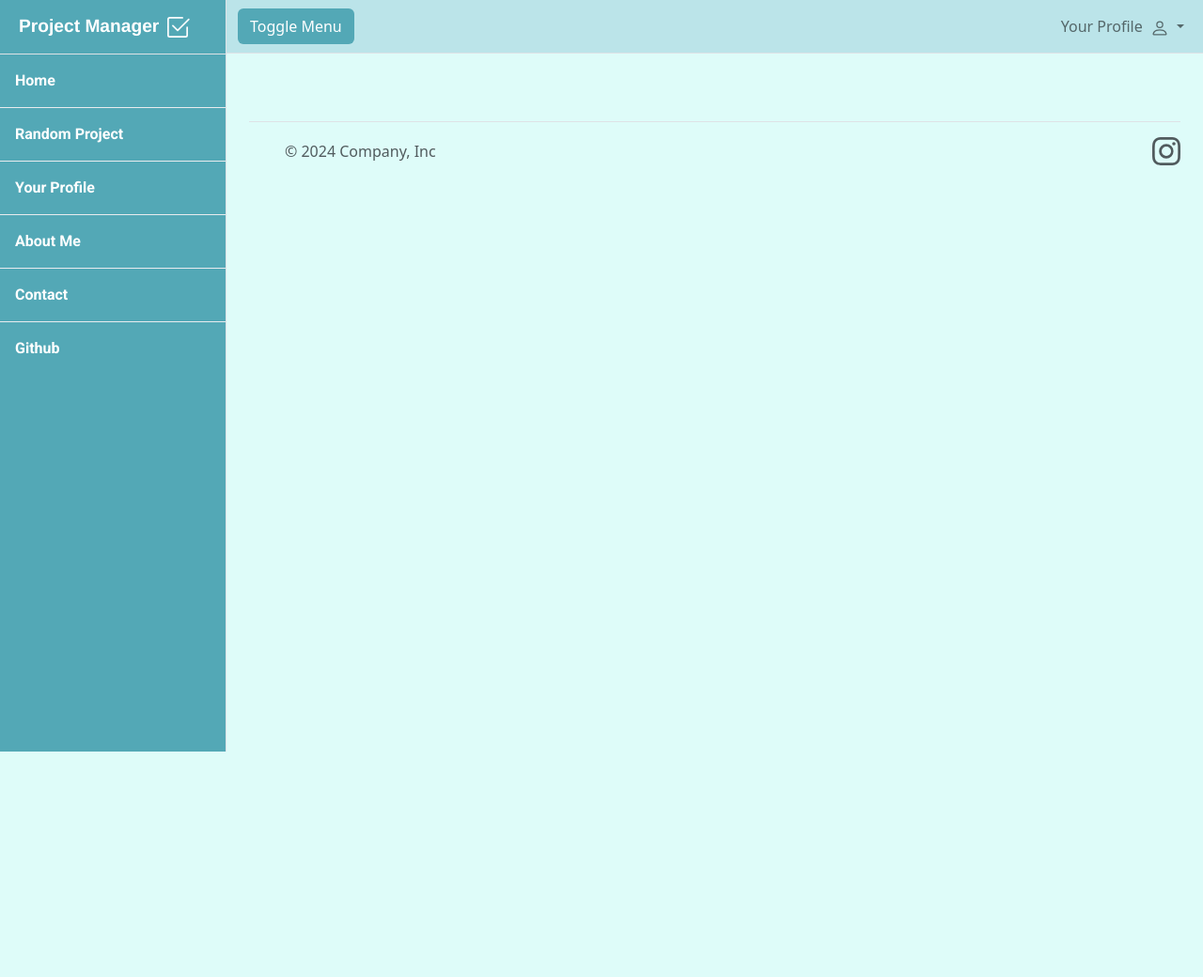
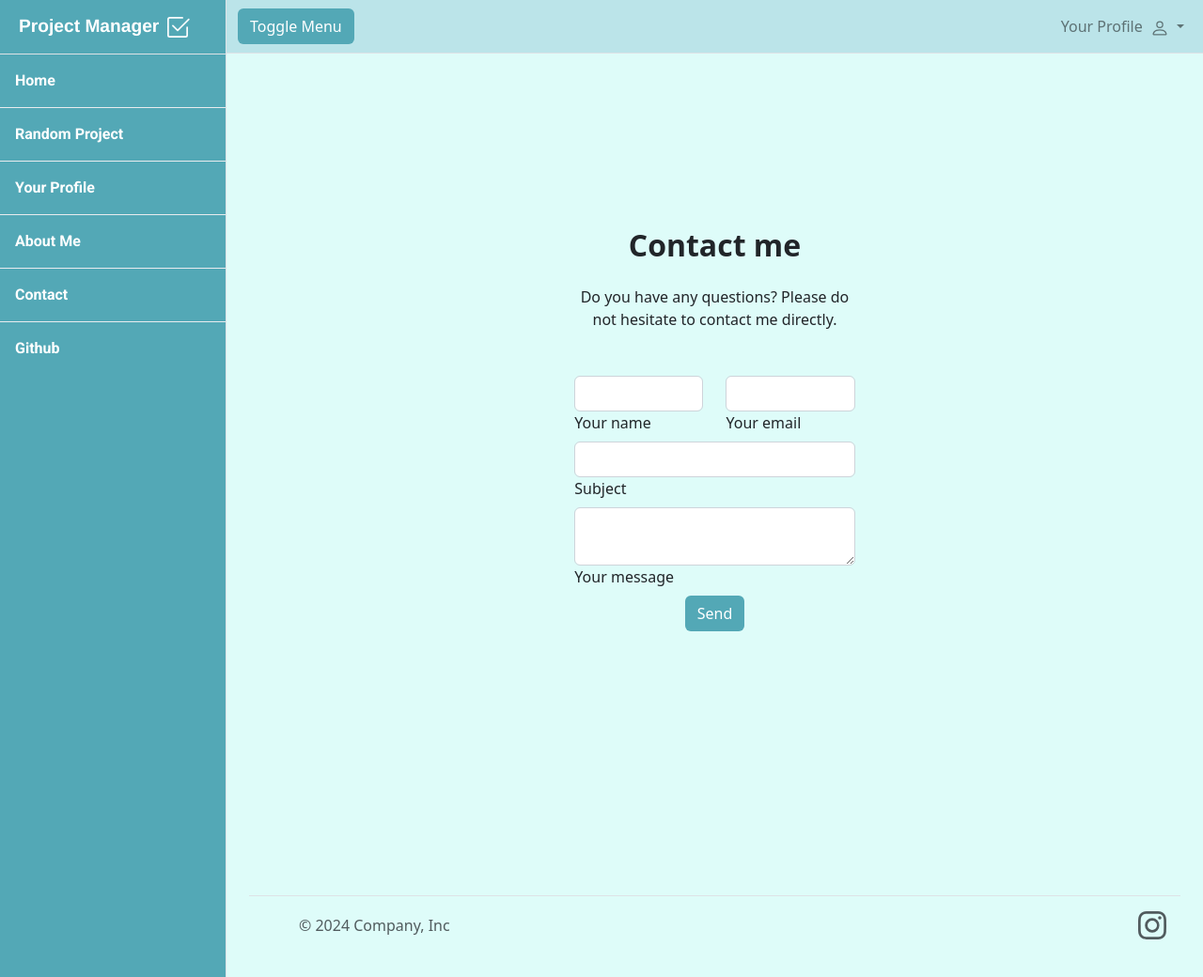
Before and after one commit to MarcelSeremak/ProjectManager, a Flask app: page /contact in a window 1280 px wide. Shown: the whole page at 94% size. Before the commit the page ends 800 px from the top, so only its background shows below. Run offline with Flask 2, Linux system fonts and the light colour scheme; some libraries are stand-ins or nearby versions.

Commit message:
Adding content to page 'contact.html' and designing it

```diff
--- a/templates/base.html
+++ b/templates/base.html
@@ -11,7 +11,17 @@
         <!-- Core theme CSS (includes Bootstrap)-->
         <link href="https://fonts.googleapis.com/css2?family=Roboto:wght@400;700&display=swap" rel="stylesheet">
         <link href="https://cdn.jsdelivr.net/npm/bootstrap@5.3.3/dist/css/bootstrap.min.css" rel="stylesheet" integrity="sha384-QWTKZyjpPEjISv5WaRU9OFeRpok6YctnYmDr5pNlyT2bRjXh0JMhjY6hW+ALEwIH" crossorigin="anonymous">
+        <link href="https://stackpath.bootstrapcdn.com/bootstrap/4.5.2/css/bootstrap.min.css" rel="stylesheet">
         <link href="static/css/styles.css" rel="stylesheet" />
+           <style>
+        /* Custom CSS for centering elements */
+        .center-content {
+            display: flex;
+            justify-content: center;
+            align-items: center;
+            height: 100vh;
+        }
+    </style>
     </head>
     <body>
         <div class="d-flex" id="wrapper">
--- a/templates/contact.html
+++ b/templates/contact.html
@@ -3,4 +3,110 @@
 {% block title %}Contact{% endblock %}
 
 {% block content %}
+<div class="container">
+    <div class="row">
+
+      <div class="col-lg-6 col-md-10 mx-auto content">
+
+<section class="mb-4 center-content">
+
+    <!-- Section content -->
+    <div class="container">
+        <div class="row justify-content-center">
+            <div class="col-md-8">
+                <!--Section heading-->
+                <h2 class="h1-responsive font-weight-bold text-center mb-4">Contact me</h2>
+                <!--Section description-->
+                <p class="text-center w-responsive mx-auto mb-5">Do you have any questions? Please do not hesitate to contact me directly.</p>
+
+                <!-- Contact Form -->
+                <form id="contact-form" name="contact-form" action="#" method="POST">
+
+                    <!--Grid row-->
+                    <div class="row">
+
+                        <!--Grid column-->
+                        <div class="col-md-6">
+                            <div class="md-form mb-0">
+                                <input type="text" id="name" name="name" class="form-control">
+                                <label for="name" class="">Your name</label>
+                            </div>
+                        </div>
+                        <!--Grid column-->
+
+                        <!--Grid column-->
+                        <div class="col-md-6">
+                            <div class="md-form mb-0">
+                                <input type="email" id="email" name="email" class="form-control">
+                                <label for="email" class="">Your email</label>
+                            </div>
+                        </div>
+                        <!--Grid column-->
+
+                    </div>
+                    <!--Grid row-->
+
+                    <!--Grid row-->
+                    <div class="row">
+                        <div class="col-md-12">
+                            <div class="md-form mb-0">
+                                <input type="text" id="subject" name="subject" class="form-control">
+                                <label for="subject" class="">Subject</label>
+                            </div>
+                        </div>
+                    </div>
+                    <!--Grid row-->
+
+                    <!--Grid row-->
+                    <div class="row">
+
+                        <!--Grid column-->
+                        <div class="col-md-12">
+
+                            <div class="md-form">
+                                <textarea type="text" id="message" name="message" rows="2" class="form-control md-textarea"></textarea>
+                                <label for="message">Your message</label>
+                            </div>
+
+                        </div>
+                    </div>
+                    <!--Grid row-->
+
+                    <!--Grid row-->
+                    <div class="row">
+                        <div class="col-md-12 text-center">
+                            <button type="button" class="btn btn-primary" onclick="submitForm()">Send</button>
+                        </div>
+                    </div>
+                    <!--Grid row-->
+
+                </form>
+                <!-- Contact Form -->
+
+                <!-- Status -->
+                <div class="status"></div>
+            </div>
+        </div>
+    </div>
+
+</section>
+
+<!-- Bootstrap JS and jQuery -->
+<script src="https://code.jquery.com/jquery-3.5.1.slim.min.js"></script>
+<script src="https://cdn.jsdelivr.net/npm/bootstrap@4.5.2/dist/js/bootstrap.bundle.min.js"></script>
+
+<!-- Custom JavaScript for form submission -->
+<script>
+    function submitForm() {
+        // Handle form submission here, e.g., with AJAX
+        // Display success or error message in the status div
+        var status = document.querySelector('.status');
+        status.innerHTML = "<div class='alert alert-success'>Message sent successfully!</div>";
+    }
+</script>
+
+
+      </div>
+    </div>
+</div>
 {% endblock %}
```
